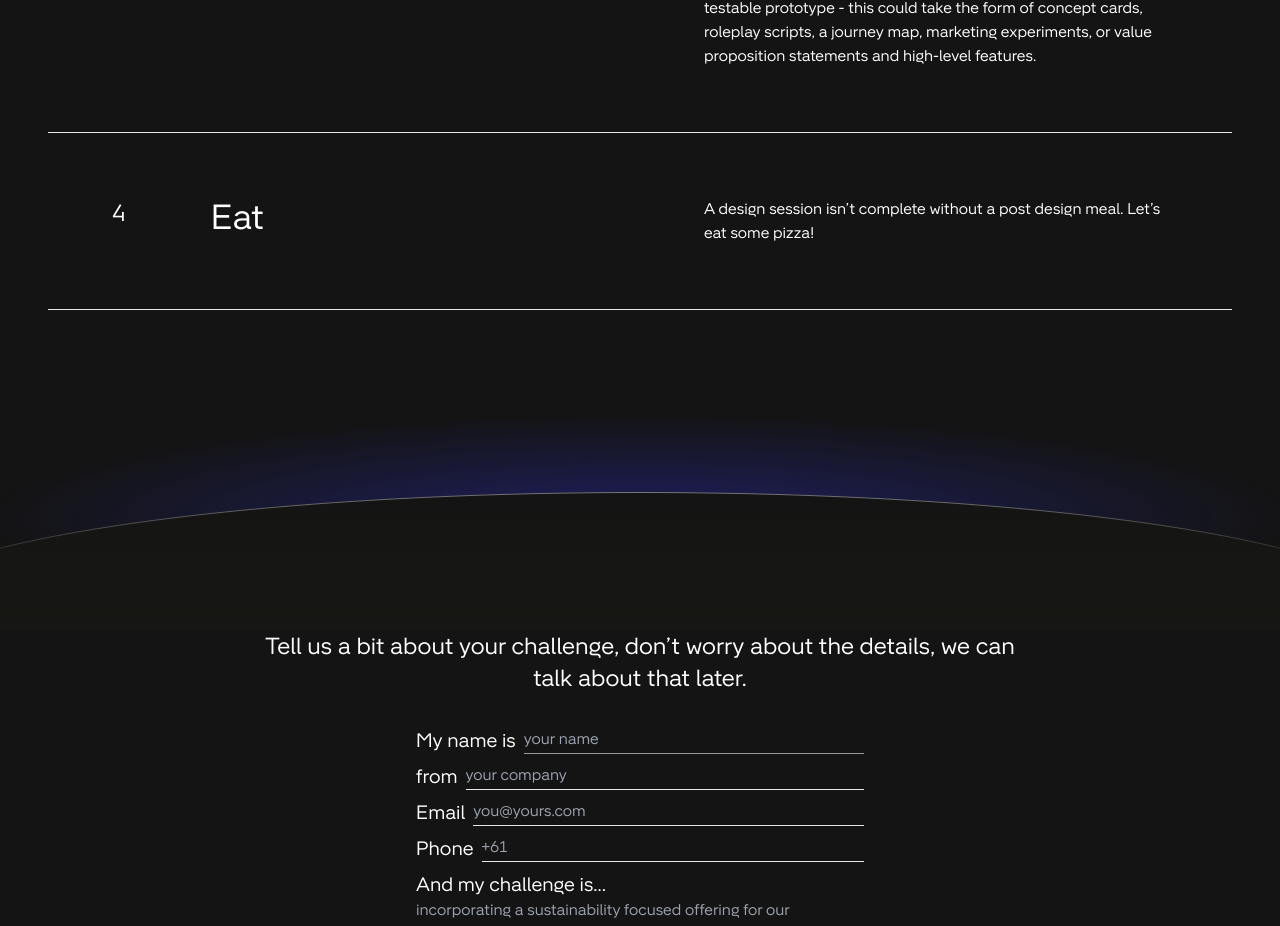
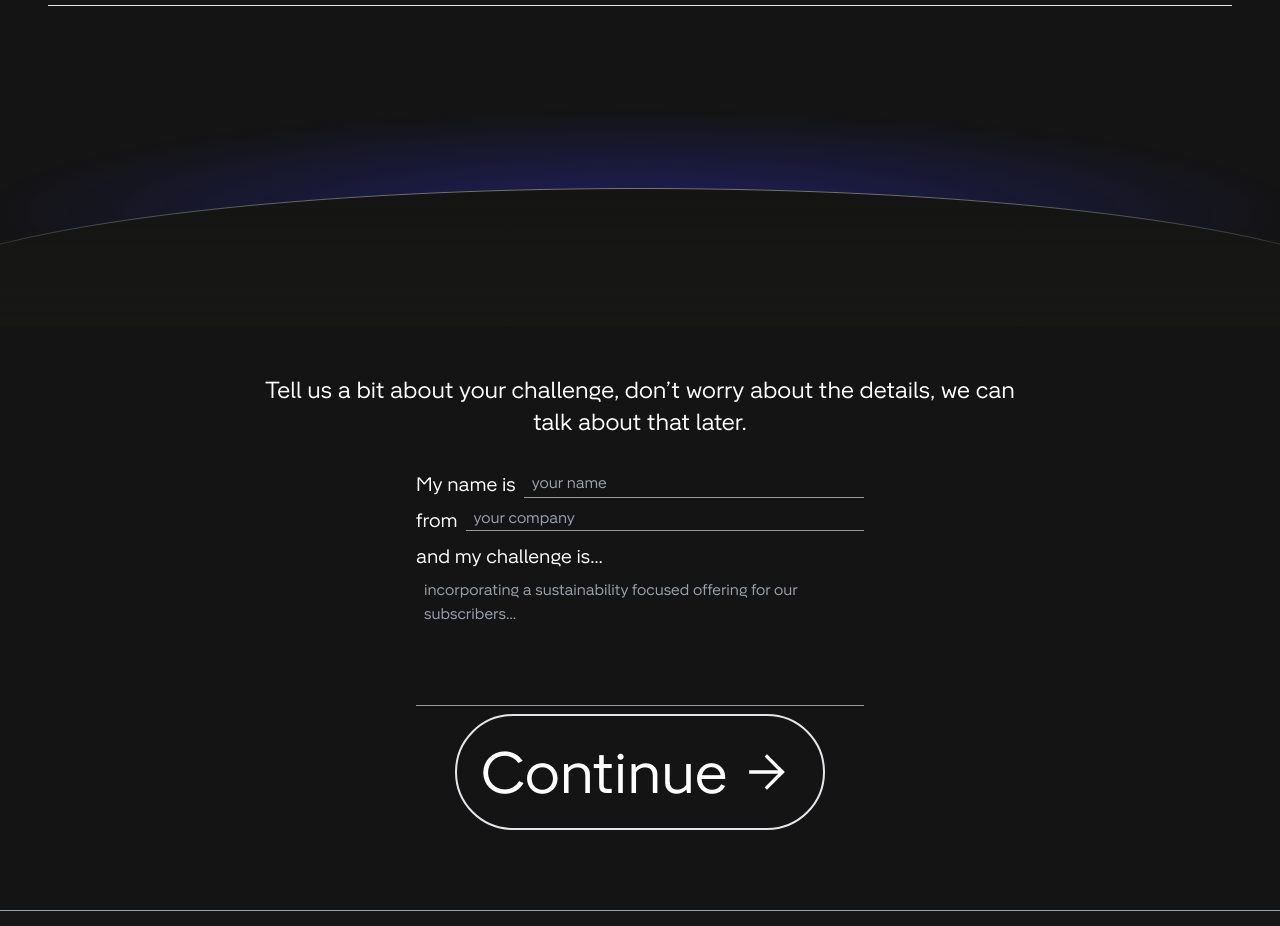
Before and after one commit to connorwforsyth/makeit-by-designit, a Next.js app: page / in a window 1280 px wide. Shown: the part 1674-2600 px from the top of the page. Built offline with nearby package versions, Linux system fonts and the light colour scheme.

Commit message:
Form fixups

```diff
--- a/app/page.tsx
+++ b/app/page.tsx
@@ -3,6 +3,7 @@ import Hero from "@/components/pagelements/HomeHero";
 import Illustrations from "@/components/illustrations";
 import { HowItWorksTable, HowItWorksItem } from "@/components/HowitWorks";
 import SignUp from "@/components/signup-form";
+import Globe from "@/components/Icons/globe";
 export default function Home() {
   return (
     <div className="relative flex min-h-screen w-full flex-grow flex-col items-center overflow-x-clip py-16">
@@ -51,6 +52,7 @@ By the end of the session we’ll have created a testable prototype - this could
             />
           </HowItWorksTable>
         </div>
+        <Globe />
         <div className="sm:max-w-lg md:max-w-3xl lg:w-full">
           <SignUp />
         </div>
--- a/components/HowitWorks.tsx
+++ b/components/HowitWorks.tsx
@@ -5,17 +5,17 @@ export interface TableProps {
 }
 
 export function HowItWorksTable({ children }: { children: React.ReactNode }) {
-  return <ol className="w-full border-b">{children}</ol>;
+  return <ol className="max-w-7xl border-b">{children}</ol>;
 }
 
 export function HowItWorksItem({ no, title, description }: TableProps) {
   return (
-    <li className="grid grid-cols-12 border-t">
-      <div className="col-span-1 p-16 text-2xl">{no}</div>
-      <div className="col-span-5 p-16">
-        <h3 className="text-4xl">{title}</h3>
+    <li className="grid grid-cols-1 gap-8 border-t py-12 md:grid-cols-12 md:p-8">
+      <div className="col-span-1 text-2xl">{no}</div>
+      <div className="col-span-1 text-4xl md:col-span-5">
+        <h3>{title}</h3>
       </div>
-      <div className="col-span-6 p-16">
+      <div className="col-span-1 md:col-span-6">
         <p>{description}</p>
       </div>
     </li>
--- a/components/Icons/globe.tsx
+++ b/components/Icons/globe.tsx
@@ -1,6 +1,7 @@
 export default function Globe() {
   return (
     <svg
+      className=""
       width="1512"
       height="224"
       viewBox="0 0 1512 224"
--- a/components/signup-form.tsx
+++ b/components/signup-form.tsx
@@ -1,9 +1,21 @@
 "use client";
+import { cn } from "@/lib/utils";
 import Arrow from "./Icons/Arrow";
 import Globe from "./Icons/globe";
 import * as Form from "@radix-ui/react-form";
+import React from "react";
+import { useState } from "react";
+import motion from "framer-motion";
+import { Toaster, toast } from "sonner";
+
+const promise = () =>
+  new Promise((resolve) => setTimeout(() => resolve({ name: "Sonner" }), 2000));
 
 function SignupForm() {
+  // React State to handle multistep form.
+
+  let [formStep, setFormStep] = React.useState(0);
+
   const handleForm = async (e: React.FormEvent<HTMLFormElement>) => {
     e.preventDefault();
     console.log("submitted");
@@ -19,10 +31,19 @@ function SignupForm() {
 
     console.log(body);
 
-    const res = await fetch("/api/submit", {
+    const fetchPromise = fetch("/api/submit", {
       method: "POST",
       headers: { "Content-Type": "application/json" },
       body: JSON.stringify(body),
+    });
+
+    toast.promise(fetchPromise, {
+      loading: "Loading...",
+      success: (data) => {
+        setFormStep(2);
+        return `Thanks, your submission has been added.`;
+      },
+      error: "Error when submitting form.",
     });
   };
 
@@ -31,17 +52,29 @@ function SignupForm() {
       onSubmit={handleForm}
       className="flex w-full max-w-md flex-col gap-8 text-left placeholder:text-gray-300 "
     >
-      <div className="flex w-full flex-col gap-2">
+      <div
+        className={cn("flex w-full flex-col gap-2", {
+          hidden: formStep === 1 || formStep === 2,
+        })}
+      >
+        {/* <div className="flex justify-end">
+          <button
+            onClick={() => setFormStep(1)}
+            className="group relative flex items-center justify-center gap-2 overflow-clip rounded-full border-2 border-designit-gray px-4 py-2 text-xl transition-all  hover:text-black"
+          >
+            <div className="absolute right-full -z-10 h-full w-full bg-white transition-all group-hover:right-0" />
+            Next
+          </button>
+        </div> */}
         {/* Name Field */}
         <Form.Field name="name" className="flex gap-2 bg-transparent">
           <Form.Label className="text-xl">My name is</Form.Label>
           <Form.Control asChild className="flex flex-grow">
             <input
-              className="border-b border-designit-gray bg-transparent"
+              className="appearance-none rounded-none border-b border-designit-gray bg-transparent px-2 shadow-white selection:bg-transparent autofill:bg-transparent focus:border-b-2 focus:border-b-white"
               type="text"
               name="name"
               placeholder="your name"
-              required
             />
           </Form.Control>
         </Form.Field>
@@ -49,29 +82,94 @@ function SignupForm() {
         {/* Company Field */}
         <Form.Field name="company" className="flex w-full gap-2">
           <Form.Label className="text-xl">from</Form.Label>
-          <Form.Control asChild className="flex flex-grow">
+          <div className="flex flex-grow flex-col gap-0.5">
+            <Form.Control asChild className="flex">
               <input
                 type="text"
                 name="company"
                 placeholder="your company"
                 required
-              className="border-b bg-transparent"
+                className="appearance-none rounded-none border-b border-designit-gray bg-transparent px-2 shadow-white selection:bg-transparent autofill:bg-transparent focus:border-b-2 focus:border-b-white"
+              />
+            </Form.Control>
+            <div>
+              <Form.Message
+                match="valueMissing"
+                className="font-semi-bold inline rounded-lg px-2 text-sm text-red-300"
+              >
+                Please enter your company name
+              </Form.Message>
+              <div className="w-full"></div>
+            </div>
+          </div>
+        </Form.Field>
+
+        {/* Challenge Field */}
+        <Form.Field name="challenge" className="flex flex-col gap-2">
+          <Form.Label className="text-xl">and my challenge is...</Form.Label>
+          <Form.Control asChild className="flex flex-grow">
+            <textarea
+              name="challenge"
+              placeholder="incorporating a sustainability focused offering for our subscribers..."
+              className="min-h-32 resize-none appearance-none rounded-none border-b border-designit-gray bg-transparent px-2 shadow-white selection:bg-transparent autofill:bg-transparent focus:border-b-2 focus:border-b-white"
             />
           </Form.Control>
         </Form.Field>
-
+        {/* Continue Button */}
+        <div className="flex w-full flex-grow justify-center">
+          <button
+            onClick={() => setFormStep(1)}
+            className="group relative flex items-center justify-center gap-2 overflow-clip rounded-full border-2 p-6 text-6xl transition-all hover:text-black focus:text-black"
+          >
+            <div className="absolute right-full -z-10 h-full w-full bg-white transition-all group-hover:right-0 group-focus:right-0" />
+            Continue <Arrow className="h-auto w-16" />
+          </button>
+        </div>
+      </div>
+      <div
+        className={cn("flex w-full flex-col gap-4", {
+          hidden: formStep === 0 || formStep === 2,
+        })}
+      >
+        <div className="flex">
+          <button
+            onClick={() => setFormStep(0)}
+            className="group relative flex items-center justify-center gap-2 overflow-clip rounded-full border-2 border-designit-gray px-4 py-2 text-xl transition-all hover:text-black focus:text-black"
+          >
+            <div className="absolute right-full -z-10 h-full w-full bg-white transition-all group-hover:right-0 group-focus:right-0" />
+            Back
+          </button>
+        </div>
+        <p className="text-2xl">You can reach me via:</p>
         {/* Email Field */}
         <Form.Field name="email" className="flex gap-2">
           <Form.Label className="text-xl">Email</Form.Label>
+          <div className="flex flex-grow flex-col gap-0.5">
             <Form.Control asChild className="flex flex-grow">
               <input
                 type="email"
                 name="email"
                 placeholder="you@yours.com"
                 required
-              className="border-b bg-transparent"
+                className="appearance-none rounded-none border-b border-designit-gray bg-transparent px-2 shadow-white selection:bg-transparent autofill:bg-transparent focus:border-b-2 focus:border-b-white"
               />
             </Form.Control>
+            <div>
+              <Form.Message
+                match="valueMissing"
+                className="inline rounded-lg px-2 text-sm font-medium text-red-300"
+              >
+                Please enter your email.
+              </Form.Message>
+              <Form.Message
+                match="typeMismatch"
+                className="font-semi-bold inline rounded-lg px-2 text-sm text-red-300"
+              >
+                Please enter a vaild email.
+              </Form.Message>
+              <div className="w-full"></div>
+            </div>
+          </div>
         </Form.Field>
         {/* Phone Field */}
         <Form.Field name="phone" className="flex gap-2">
@@ -80,35 +178,28 @@ function SignupForm() {
             <input
               type="tel"
               name="phone"
-              required
               placeholder="+61"
-              className="border-b bg-transparent"
-            />
-          </Form.Control>
-        </Form.Field>
-
-        {/* Challenge Field */}
-        <Form.Field name="challenge" className="flex flex-col">
-          <Form.Label className="text-xl">And my challenge is...</Form.Label>
-          <Form.Control asChild className="flex flex-grow">
-            <textarea
-              name="challenge"
-              required
-              placeholder="incorporating a sustainability focused offering for our subscribers..."
-              className="placeholder:text-gray box-border flex-grow border-b bg-transparent"
+              className="appearance-none rounded-none border-b border-designit-gray bg-transparent px-2 shadow-white selection:bg-transparent autofill:bg-transparent focus:border-b-2 focus:border-b-white"
             />
           </Form.Control>
         </Form.Field>
         {/* Submit Button */}
-      </div>
         <div className="flex w-full flex-grow justify-center">
           <Form.Submit
             type="submit"
-          className="group relative flex items-center justify-center gap-2 overflow-clip rounded-full border-2 p-6 text-6xl transition-all  hover:text-black"
+            className="group relative flex items-center justify-center gap-2 overflow-clip rounded-full border-2 p-6 text-6xl transition-all  hover:text-black focus:text-black"
           >
-          <div className="absolute right-full -z-10 h-full w-full bg-white transition-all group-hover:right-0" />
+            <div className="absolute right-full -z-10 h-full w-full bg-white transition-all group-hover:right-0 group-focus:right-0" />
             Submit <Arrow className="h-auto w-16" />
           </Form.Submit>
+        </div>
+      </div>
+      <div
+        className={cn(" p-4 text-center", {
+          hidden: formStep === 0 || formStep === 1,
+        })}
+      >
+        <p className="text-xl text-green-300">Form Submitted Successfully</p>
       </div>
     </Form.Root>
   );
@@ -116,8 +207,8 @@ function SignupForm() {
 
 export default function SignUp() {
   return (
-    <section id="signup-form" className="flex flex-col items-center">
-      <Globe />
+    <section id="signup-form" className=" flex flex-col items-center">
+      <Toaster />
       <div className="flex max-w-md flex-col items-center justify-center gap-8 text-center sm:max-w-lg md:max-w-3xl lg:w-full">
         <p className="text-2xl">
           Tell us a bit about your challenge, don’t worry about the details, we
--- /dev/null
+++ b/lib/utils.ts
@@ -0,0 +1,6 @@
+import { twMerge } from "tailwind-merge";
+import { clsx, ClassValue } from "clsx";
+
+export function cn(...inputs: ClassValue[]) {
+  return twMerge(clsx(inputs));
+}
--- a/package.json
+++ b/package.json
@@ -10,9 +10,13 @@
   },
   "dependencies": {
     "@radix-ui/react-form": "^0.0.3",
+    "clsx": "^2.1.0",
+    "framer-motion": "^11.0.3",
     "next": "14.1.0",
     "react": "^18",
     "react-dom": "^18",
+    "sonner": "^1.3.1",
+    "tailwind-merge": "^2.2.1",
     "vaul": "^0.8.9"
   },
   "devDependencies": {
--- a/styles/globals.css
+++ b/styles/globals.css
@@ -1,6 +1,12 @@
 @tailwind base;
 @tailwind components;
 @tailwind utilities;
+
+*,
+::before,
+::after {
+  box-sizing: border-box;
+}
 
 :root {
   background-color: #141414;
@@ -11,3 +17,7 @@
 
 @media screen and (display-mode: standalone) {
 }
+
+*:focus {
+  outline: none;
+}
```
Also changed, not shown: 1 other file (tests, documents, lock files or other folders). Lines whose indentation alone changed are shown as unchanged.
